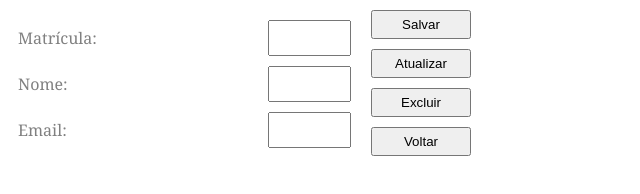
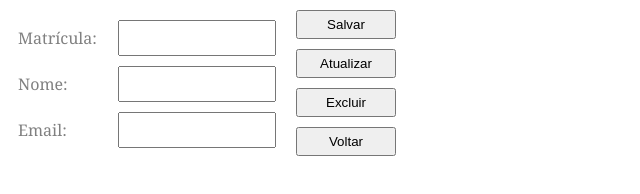
Before and after one commit to joelmagomez/joelmagomes.github.io, a plain HTML site: page 2q.html in a window 1280 px wide. Shown: the whole page, without its empty margins (0-640 px from the left). Drawn offline with Linux system fonts and the light colour scheme.

Commit message:
Update style.css

```diff
--- a/style.css
+++ b/style.css
@@ -16,7 +16,7 @@ body{
   }
 
   .form-label {
-    width: 250px;
+    width: 100px;
     height: 35px;
     display: flex;
     align-items: center;
@@ -26,7 +26,7 @@ body{
 
   .form-input {
     height: 30px;
-    width: 75px;
+    width: 150px;
   }
 
   .form-buttons {
```
